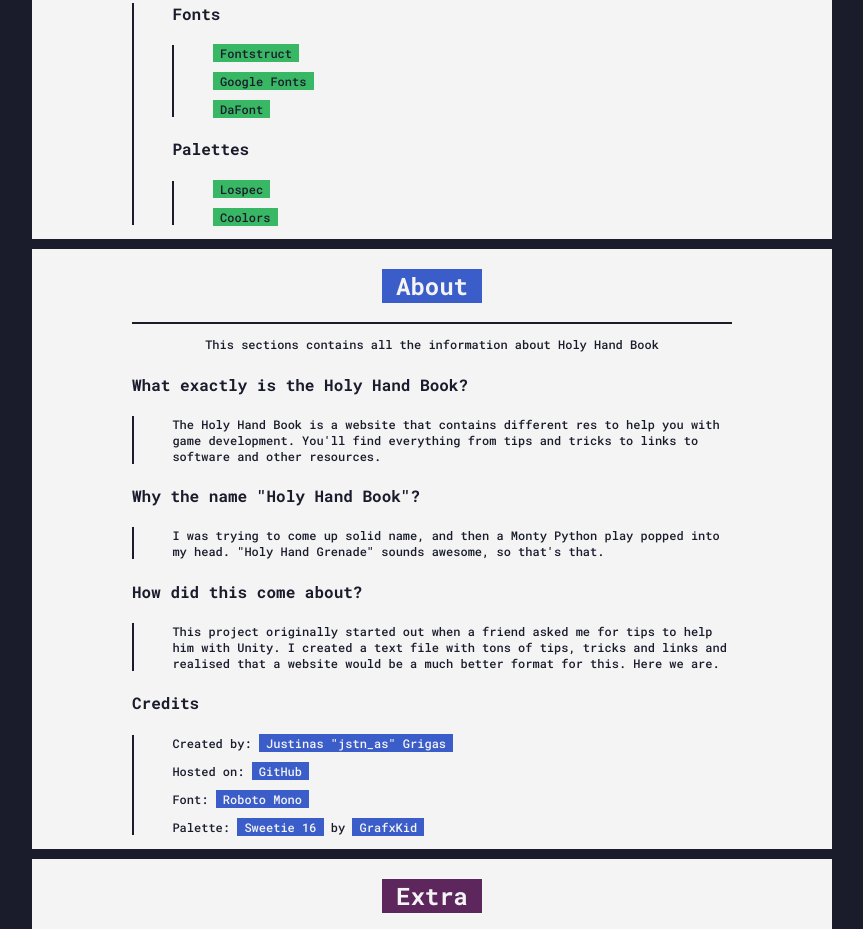
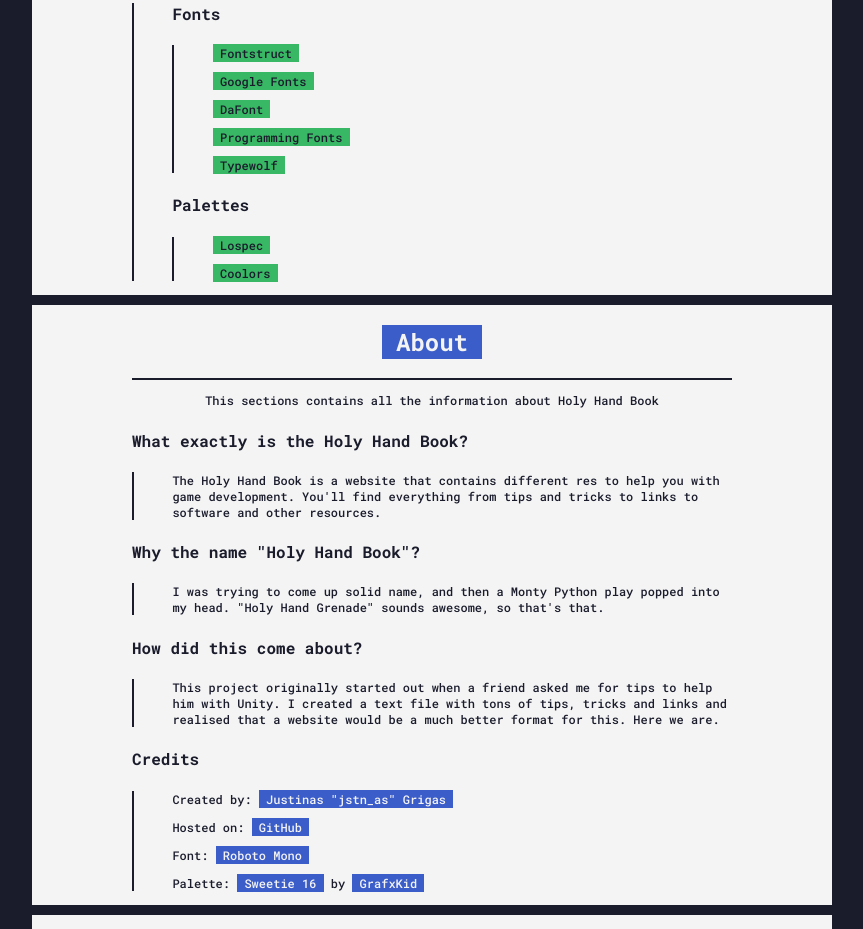
Before and after one commit to holy-hand-book/holy-hand-book.github.io, a plain HTML site: page index.html in a window 1280 px wide. Shown: the part 4258-5187 px from the top of the page, without its empty margins (208-1071 px from the left). Drawn offline with Linux system fonts and the light colour scheme.

Commit message:
Added more links
- Added links to font sites.

```diff
--- a/index.html
+++ b/index.html
@@ -408,6 +408,8 @@
                 <p><a class="greenBg" href="https://fontstruct.com/">Fontstruct</a></p>
                 <p><a class="greenBg" href="https://fonts.google.com/">Google Fonts</a></p>
                 <p><a class="greenBg" href="https://www.dafont.com/">DaFont</a></p>
+                <p><a class="greenBg" href="https://app.programmingfonts.org/">Programming Fonts</a></p>
+                <p><a class="greenBg" href="https://www.typewolf.com/">Typewolf</a></p>
             </div>
             <h4>Palettes</h4>
             <div class="tab">
@@ -448,8 +450,10 @@
                 <p>Created by: <a class="blueBg" href="https://jstn-as.github.io/">Justinas "jstn_as" Grigas</a></p>
                 <p>Hosted on: <a class="blueBg" href="https://github.com/holy-hand-book/holy-hand-book.github.io">GitHub</a></p>
                 <p>Font: <a class="blueBg" href="https://fonts.google.com/specimen/Roboto+Mono">Roboto Mono</a></p>
-                <p>Palette: <a class="blueBg" href="https://lospec.com/palette-list/sweetie-16">Sweetie 16</a>
-                    by <a class="blueBg" href="https://grafxkid.tumblr.com/palettes">GrafxKid</a></p>
+                <p>
+                    Palette: <a class="blueBg" href="https://lospec.com/palette-list/sweetie-16">Sweetie 16</a>
+                    by <a class="blueBg" href="https://grafxkid.tumblr.com/palettes">GrafxKid</a>
+                </p>
             </div>
         </div>
     </div>
```
